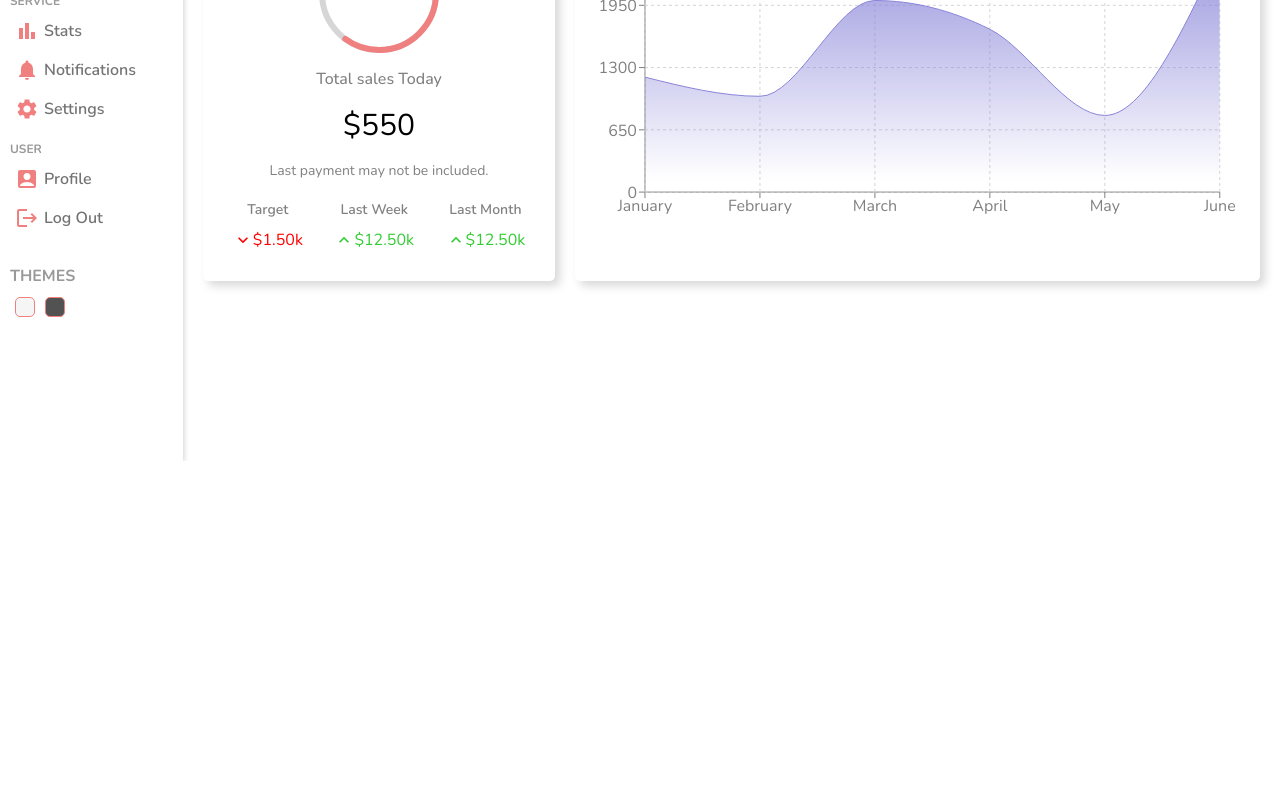
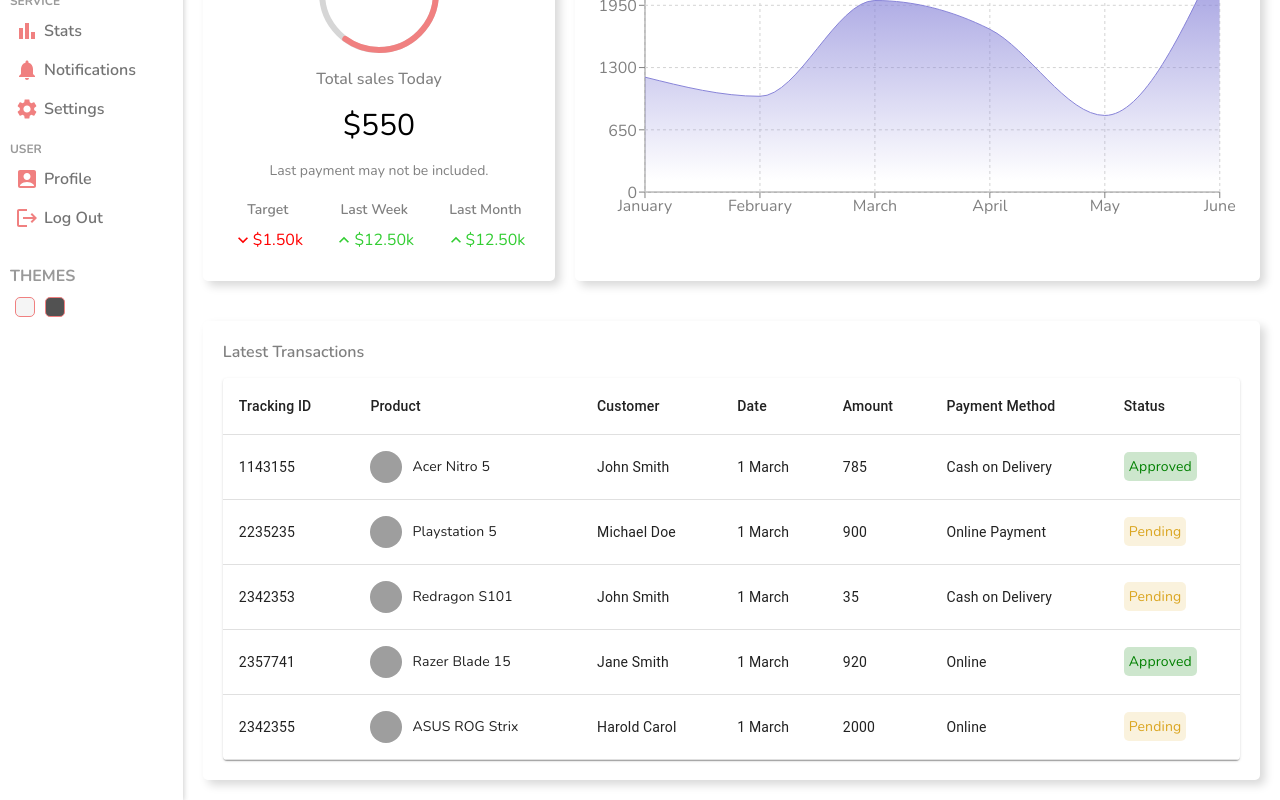
Before and after one commit to RizwanAhmed3000/Admin-Panel, a React (Create React App) app: page / in a window 1280 px wide. Shown: the part 339-1139 px from the top of the page. Before the commit the page ends 800 px from the top, so only its background shows below. Built offline with nearby package versions, Linux system fonts and the light colour scheme; grey boxes are pictures that could not be loaded.

Commit message:
table list

```diff
--- /dev/null
+++ b/src/Components/Table/Table.jsx
@@ -0,0 +1,108 @@
+import './table.scss'
+import Table from '@mui/material/Table';
+import TableBody from '@mui/material/TableBody';
+import TableCell from '@mui/material/TableCell';
+import TableContainer from '@mui/material/TableContainer';
+import TableHead from '@mui/material/TableHead';
+import TableRow from '@mui/material/TableRow';
+import Paper from '@mui/material/Paper';
+
+export const List = () => {
+    const rows = [
+        {
+            id: 1143155,
+            product: "Acer Nitro 5",
+            img: "https://m.media-amazon.com/images/I/81bc8mA3nKL._AC_UY327_FMwebp_QL65_.jpg",
+            customer: "John Smith",
+            date: "1 March",
+            amount: 785,
+            method: "Cash on Delivery",
+            status: "Approved",
+        },
+        {
+            id: 2235235,
+            product: "Playstation 5",
+            img: "https://m.media-amazon.com/images/I/31JaiPXYI8L._AC_UY327_FMwebp_QL65_.jpg",
+            customer: "Michael Doe",
+            date: "1 March",
+            amount: 900,
+            method: "Online Payment",
+            status: "Pending",
+        },
+        {
+            id: 2342353,
+            product: "Redragon S101",
+            img: "https://m.media-amazon.com/images/I/71kr3WAj1FL._AC_UY327_FMwebp_QL65_.jpg",
+            customer: "John Smith",
+            date: "1 March",
+            amount: 35,
+            method: "Cash on Delivery",
+            status: "Pending",
+        },
+        {
+            id: 2357741,
+            product: "Razer Blade 15",
+            img: "https://m.media-amazon.com/images/I/71wF7YDIQkL._AC_UY327_FMwebp_QL65_.jpg",
+            customer: "Jane Smith",
+            date: "1 March",
+            amount: 920,
+            method: "Online",
+            status: "Approved",
+        },
+        {
+            id: 2342355,
+            product: "ASUS ROG Strix",
+            img: "https://m.media-amazon.com/images/I/81hH5vK-MCL._AC_UY327_FMwebp_QL65_.jpg",
+            customer: "Harold Carol",
+            date: "1 March",
+            amount: 2000,
+            method: "Online",
+            status: "Pending",
+        },
+    ];
+    return (
+        <div className='table'>
+            <TableContainer component={Paper}>
+                <Table sx={{ minWidth: 650 }} aria-label="simple table">
+                    <TableHead>
+                        <TableRow>
+                            <TableCell className="tableCell">Tracking ID</TableCell>
+                            <TableCell className="tableCell">Product</TableCell>
+                            <TableCell className="tableCell">Customer</TableCell>
+                            <TableCell className="tableCell">Date</TableCell>
+                            <TableCell className="tableCell">Amount</TableCell>
+                            <TableCell className="tableCell">Payment Method</TableCell>
+                            <TableCell className="tableCell">Status</TableCell>
+                        </TableRow>
+                    </TableHead>
+                    <TableBody>
+                        {rows.map((row) => (
+                            <TableRow
+                                key={row.id}
+                            >
+                                <TableCell>
+                                    {row.id}
+                                </TableCell>
+                                <TableCell className="tableCell">
+                                    <div className="cellWrapper">
+                                        <img src={row.img} alt="" className='image' />
+                                        {row.product}
+                                    </div>
+                                </TableCell>
+                                <TableCell className="tableCell">{row.customer}</TableCell>
+                                <TableCell className="tableCell">{row.date}</TableCell>
+                                <TableCell className="tableCell">{row.amount}</TableCell>
+                                <TableCell className="tableCell">{row.method}</TableCell>
+                                <TableCell className="tableCell">
+                                    <span className={`status ${row.status}`}>
+                                        {row.status}
+                                    </span>
+                                </TableCell>
+                            </TableRow>
+                        ))}
+                    </TableBody>
+                </Table>
+            </TableContainer>
+        </div>
+    )
+}
--- /dev/null
+++ b/src/Components/Table/table.scss
@@ -0,0 +1,29 @@
+.table {
+    .cellWrapper {
+        display: flex;
+        align-items: center;
+
+        .image {
+            width: 32px;
+            height: 32px;
+            border-radius: 50%;
+            margin-right: 10px;
+            object-fit: cover;
+        }
+    }
+
+    .status {
+        padding: 5px;
+        border-radius: 5px;
+
+        &.Approved {
+            color: green;
+            background-color: rgba(0, 128, 0, 0.196);
+        }
+
+        &.Pending {
+            color: goldenrod;
+            background-color: rgba(218, 165, 32, 0.148);
+        }
+    }
+}
--- a/src/Pages/Home/Home.jsx
+++ b/src/Pages/Home/Home.jsx
@@ -2,6 +2,7 @@
 import { Featured } from "../../Components/Featured/Featured"
 import { Navbar } from "../../Components/Navbar/Navbar"
 import { Sidebar } from "../../Components/Sidebar/Sidebar"
+import { List } from "../../Components/Table/Table"
 import { Widgets } from "../../Components/Widgets/Widgets"
 import "./home.scss"
 
@@ -21,6 +22,12 @@
                     <Featured />
                     <Chart />
                 </div>
+                <div className="listContainer">
+                    <div className="listTitle">
+                        Latest Transactions
+                    </div>
+                    <List />
+                </div>
             </div>
         </div>
     )
--- a/src/Pages/Home/home.scss
+++ b/src/Pages/Home/home.scss
@@ -1,13 +1,29 @@
-.home{
+.home {
     display: flex;
-    .homeContainer{
+
+    .homeContainer {
         flex: 6;
 
-        .widgets, .charts{
+        .widgets,
+        .charts {
             display: flex;
             padding: 20px;
             gap: 20px;
             margin-bottom: 10px;
         }
+
+        .listContainer {
+            border-radius: 5px;
+            box-shadow: 5px 5px 10px #d9d9d9,
+                -5px -5px 10px #ffffff;
+            padding: 20px;
+            margin: 20px;
+
+            .listTitle{
+                font-weight: 600;
+                color: gray;
+                margin-bottom: 15px;
+            }
+        }
     }
 }
```
